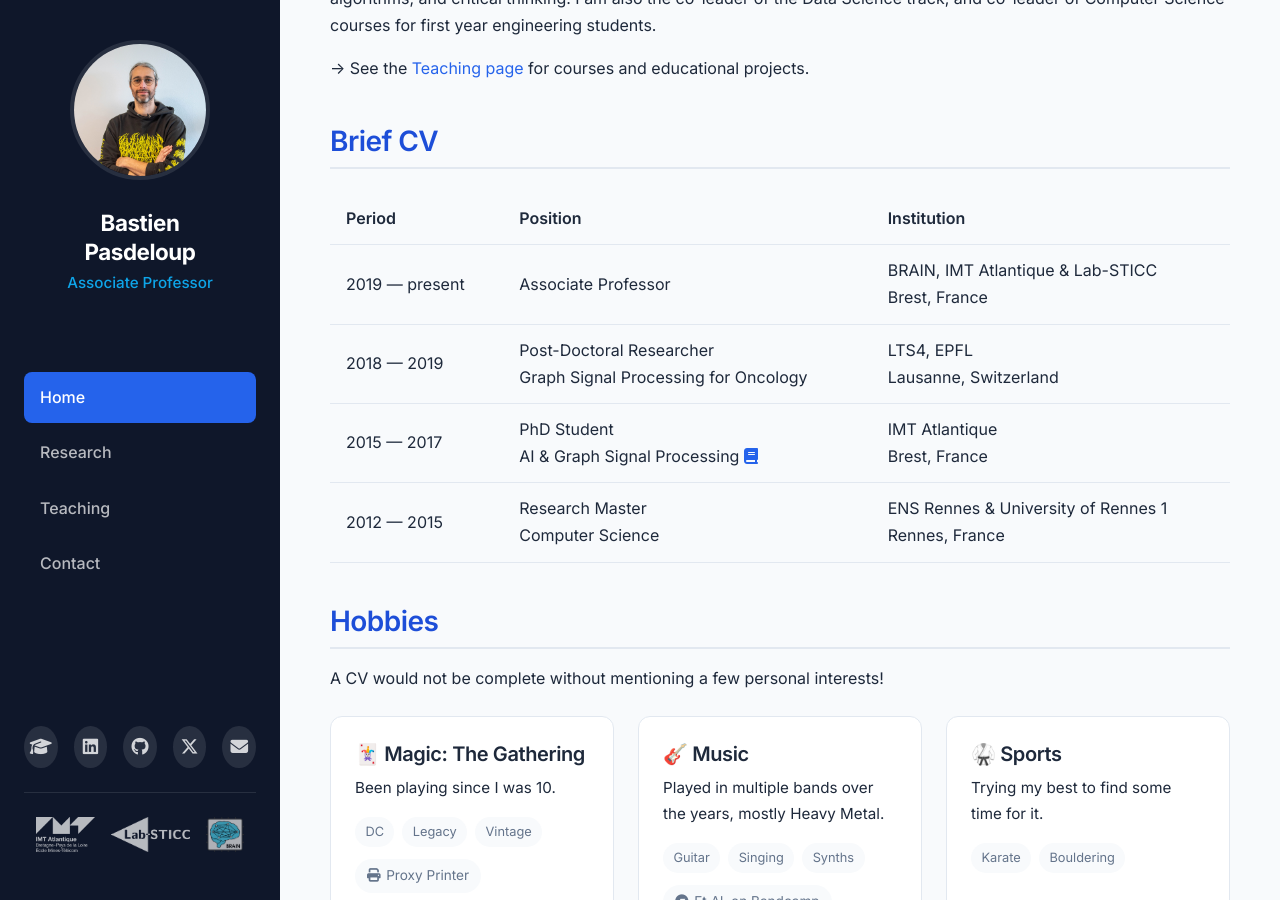
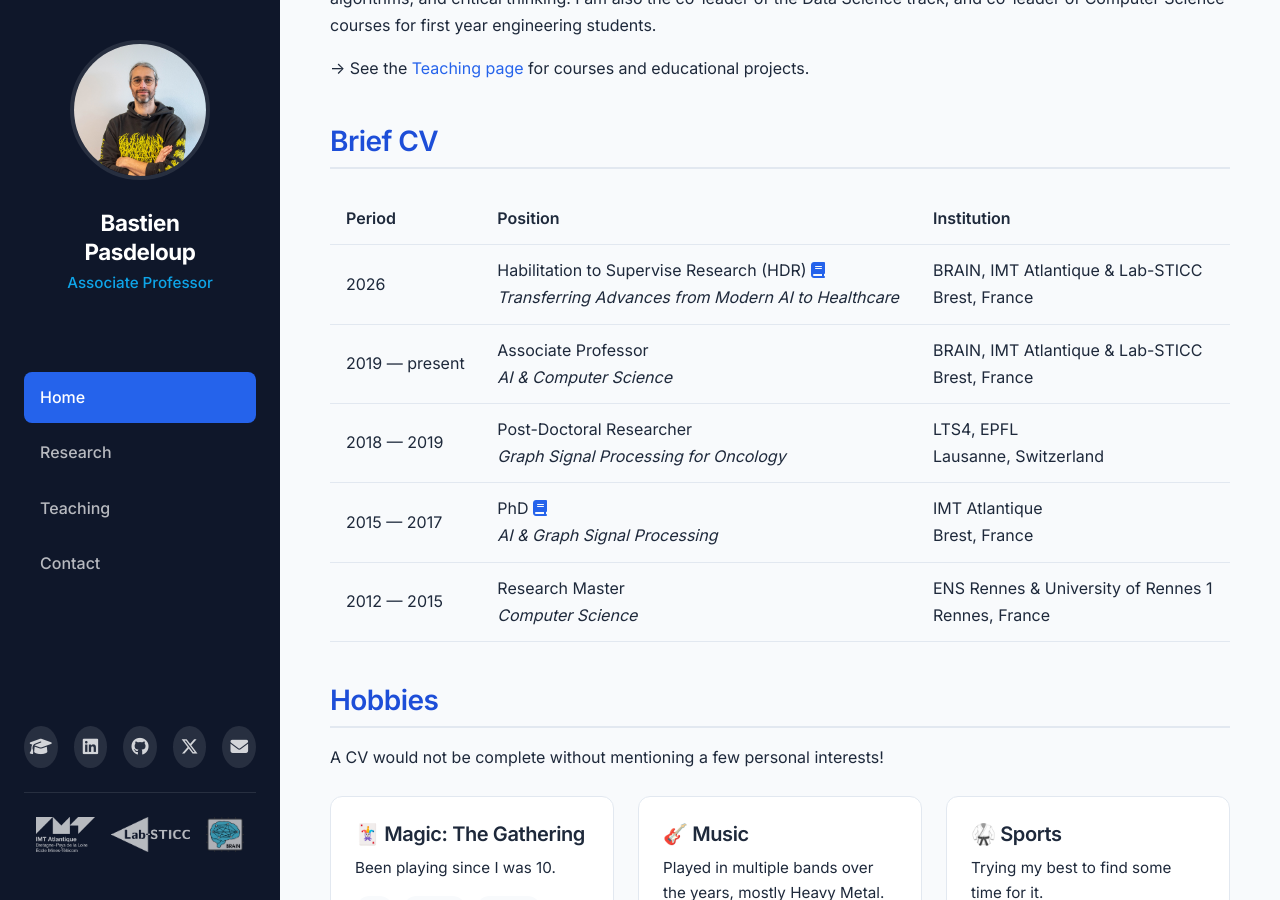
Before and after one commit to BastienPasdeloup/BastienPasdeloup.github.io, a Jekyll site: the page built from index.md, in a window 1280 px wide and 900 px high, scrolled down 565 px. Built offline with Jekyll 4.4.1, drawn with Linux system fonts in a browser that asks for light colours.

```diff
--- a/index.md
+++ b/index.md
@@ -24,10 +24,11 @@
 
 | Period | Position | Institution |
 |--------|----------|-------------|
-| 2019 — present | Associate Professor | BRAIN, IMT Atlantique & Lab-STICC<br />Brest, France |
-| 2018 — 2019 | Post-Doctoral Researcher<br />Graph Signal Processing for Oncology | LTS4, EPFL<br />Lausanne, Switzerland |
-| 2015 — 2017 | PhD Student<br />AI & Graph Signal Processing [<i class="fas fa-book"></i>](https://theses.hal.science/tel-01708824) | IMT Atlantique<br />Brest, France |
-| 2012 — 2015 | Research Master<br />Computer Science | ENS Rennes & University of Rennes 1<br />Rennes, France |
+| 2026 | Habilitation to Supervise Research (HDR) [<i class="fas fa-book"></i>](/hdr/files/pasdeloup_2026_hdr_document.pdf)<br />*Transferring Advances from Modern AI to Healthcare* | BRAIN, IMT Atlantique & Lab-STICC<br />Brest, France |
+| 2019 — present | Associate Professor<br />*AI & Computer Science* | BRAIN, IMT Atlantique & Lab-STICC<br />Brest, France |
+| 2018 — 2019 | Post-Doctoral Researcher<br />*Graph Signal Processing for Oncology* | LTS4, EPFL<br />Lausanne, Switzerland |
+| 2015 — 2017 | PhD [<i class="fas fa-book"></i>](https://theses.hal.science/tel-01708824)<br />*AI & Graph Signal Processing* | IMT Atlantique<br />Brest, France |
+| 2012 — 2015 | Research Master<br />*Computer Science* | ENS Rennes & University of Rennes 1<br />Rennes, France |
 
 ## Hobbies
 
```
Also changed, not shown: endive.md (+1 -1 lines).
